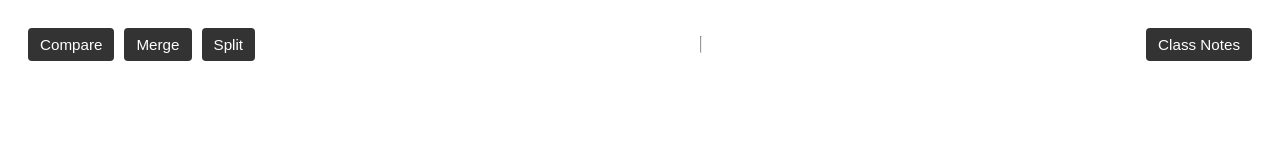
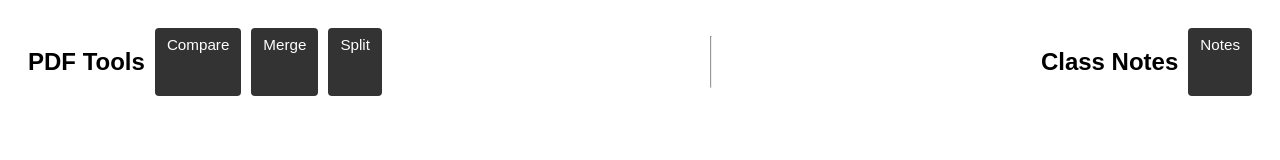
Before and after one commit to GennoNotes/gennonotes.github.io, a plain HTML site: page index.html in a window 1280 px wide. Drawn offline with Linux system fonts and the light colour scheme.

Commit message:
Add heading for Class Notes section

```diff
--- a/index.html
+++ b/index.html
@@ -39,11 +39,13 @@
 
 <body>
   <div class="topNav">
+	<h2>PDF Tools</h2>
     <a href="https://gennonotes.github.io/Compare">Compare</a>
     <a href="https://gennonotes.github.io/Merge">Merge</a>
     <a href="https://gennonotes.github.io/Split">Split</a>
 	<hr>
-	<a href="https://gennonotes.github.io/Notes">Class Notes</a>
+	<h2>Class Notes</h2>
+	<a href="https://gennonotes.github.io/Notes">Notes</a>
   </div>
 
 </body>
```
